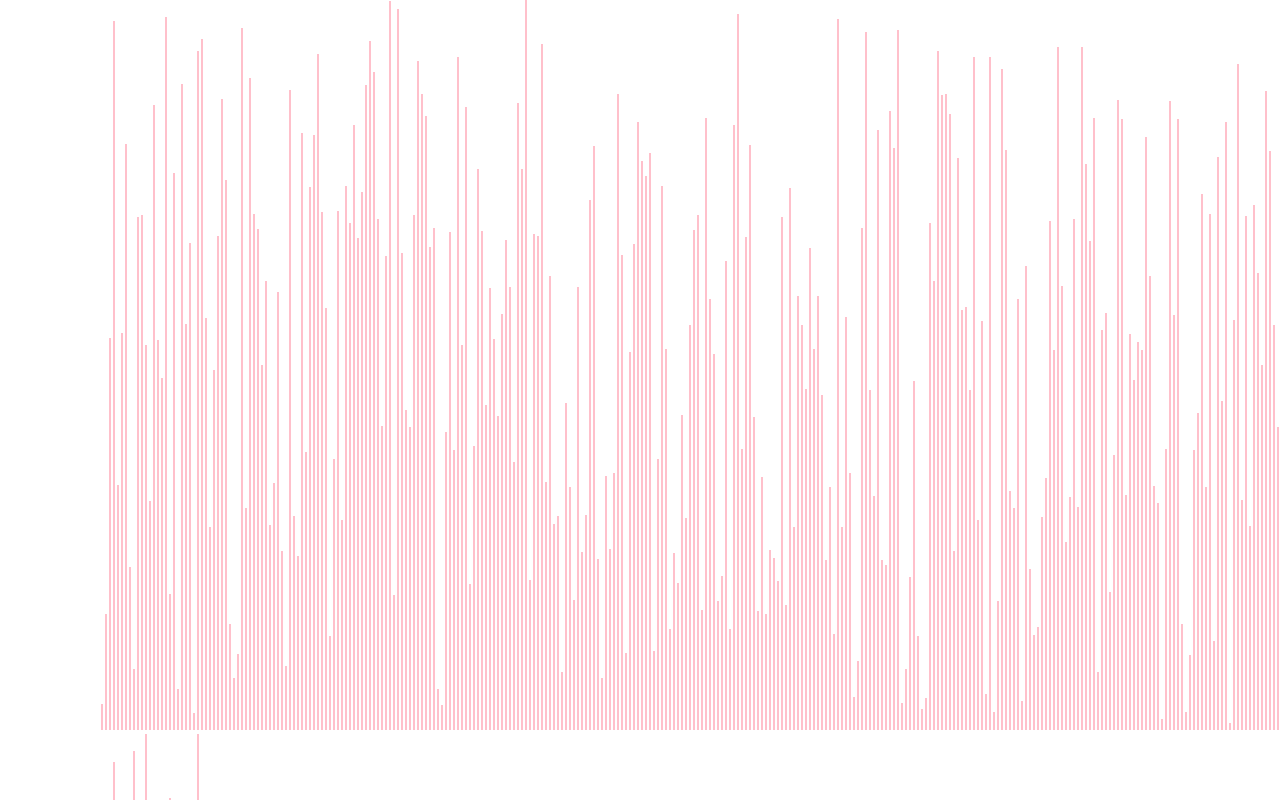
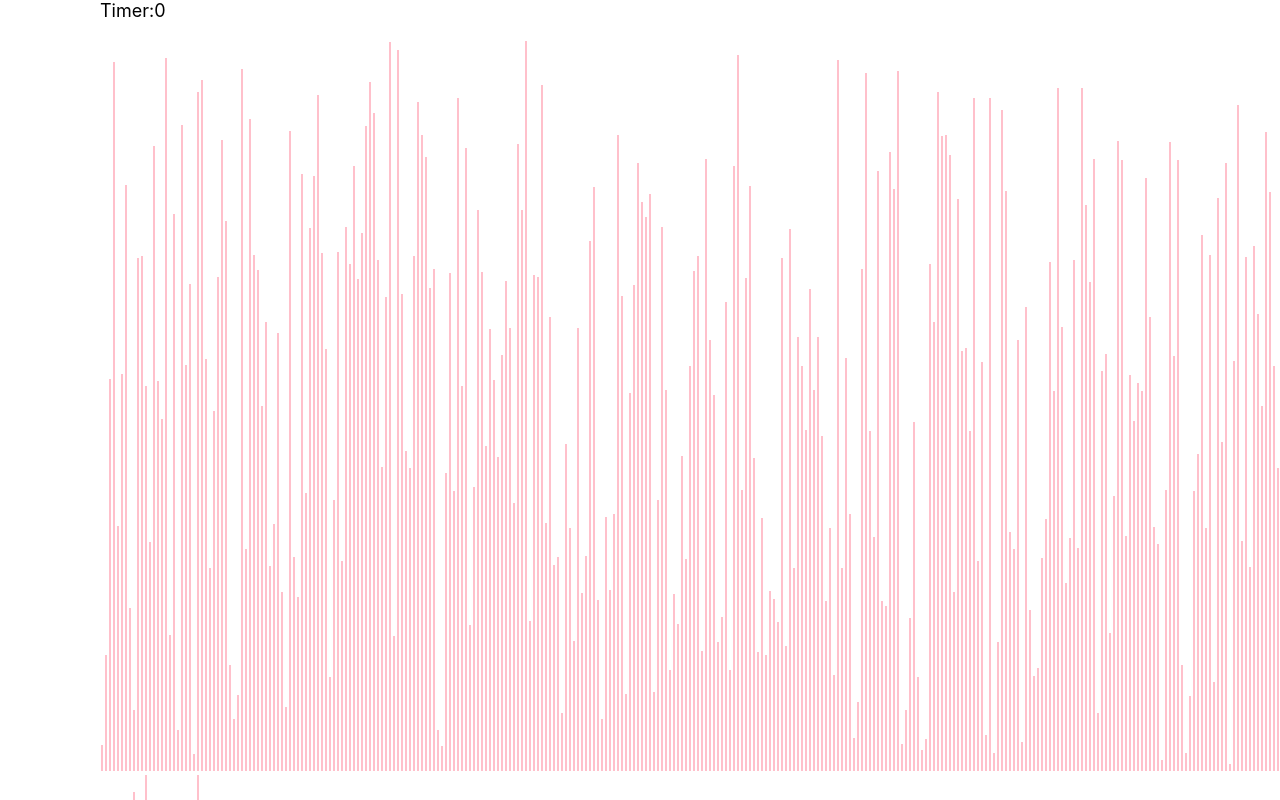
Before and after one commit to uc-creat/SortingVisualizer, a React (Create React App) app: page / in a window 1280 px wide. Shown: the top 800 px of the page. Built offline with nearby package versions, Linux system fonts and the light colour scheme.

Commit message:
new updates

```diff
--- a/src/components/Sorting/SortingVisualizer.css
+++ b/src/components/Sorting/SortingVisualizer.css
@@ -9,3 +9,8 @@
   display: inline-block;
   margin: 0 1px;
 }
+
+.timer{
+  margin-left: 100px;
+  font-size: large;
+}
--- a/src/components/Sorting/SortingVisualizer.jsx
+++ b/src/components/Sorting/SortingVisualizer.jsx
@@ -7,6 +7,7 @@ function SortingVisualizer() {
 
   const [numberArray, setNumberArray] = useState([]);
   const [sort, setSort] = useState(false);
+  const [timeValue, setTimeValue] = useState(0)
 
 
   useEffect(()=>{
@@ -62,16 +63,17 @@ function SortingVisualizer() {
       const barTwoStyle = arrayBars[barTwoIdx].style;
 
 
-      setTimeout(()=>{
+      // setTimeout(()=>{
 
-        barOneStyle.backgroundColor = "pink";
-        barTwoStyle.backgroundColor = "pink";
+      // barOneStyle.backgroundColor = "pink";
+      // barTwoStyle.backgroundColor = "pink";
 
       if(indexes[index][4]===false){
         setTimeout(()=>{
           barTwoStyle.backgroundColor = "red";
           barOneStyle.backgroundColor = "blue";
-          },index*50);
+        },index*100);
+
       }
       else{
         setTimeout(() => {
@@ -79,9 +81,13 @@ function SortingVisualizer() {
           barOneStyle.backgroundColor = "blue";
           barOneStyle.height = `${indexes[index][2]}px`;
           barTwoStyle.height = `${indexes[index][3]}px`;
-          }, index*50);
+        }, index*100);
+        // barOneStyle.backgroundColor = "pink";
+        // barTwoStyle.backgroundColor = "pink";
       }
-      },index*(0.25));
+
+
+      // },10000);
 
 
 
@@ -109,6 +115,9 @@ function SortingVisualizer() {
   }
 
   return (
+    <>
+    <div className="timer">Timer:{timeValue}</div>
+    <br></br>
     <div className='array-container'>
       { numberArray.map((number, index)=>{
         return <div className="array-bar" key={index} style={{height:`${number}px`}}>
@@ -122,6 +131,8 @@ function SortingVisualizer() {
       <button onClick={handleBubbleSort}>BubbleSort</button>
       <button onClick={handleReset}>Reset</button>
     </div>
+    </>
+
 
 
 
```
Lines whose indentation alone changed are shown as unchanged.
